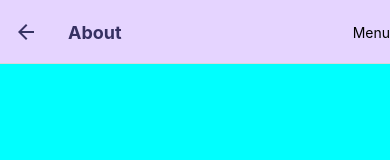
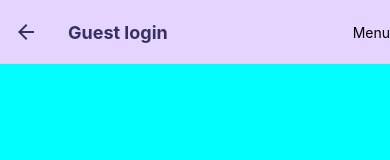
Before and after one commit to VanshSh/react_native_learning_from_codeevolution, a React Native app: screen /About in a window 390 px wide. Shown: the top 160 px of the page. Built offline with nearby package versions, Linux system fonts and the light colour scheme.

Commit message:
feat: :sparkles: Video 77 => Stack Navigation Options

```diff
--- a/App.js
+++ b/App.js
@@ -49,6 +49,9 @@ export default function App() {
           initialParams={{
             name: 'Guest login',
           }}
+          // options={({ route }) => ({
+          //   title: route.params.name,
+          // })}
         />
       </Stack.Navigator>
     </NavigationContainer>
--- a/screens/AboutScreen.js
+++ b/screens/AboutScreen.js
@@ -1,8 +1,13 @@
 import React from 'react'
 import { View, Text, Button, StyleSheet } from 'react-native'
-
+import { useLayoutEffect } from 'react'
 export default function AboutScreen({ navigation, route }) {
   const { name } = route.params
+  useLayoutEffect(() => {
+    navigation.setOptions({
+      title: name,
+    })
+  }, [navigation, name])
   return (
     <View style={styles.container}>
       <Text style={styles.text}>About {name}</Text>
--- a/screens/HomeScreen.js
+++ b/screens/HomeScreen.js
@@ -11,7 +11,9 @@ export default function HomeScreen({ navigation, route }) {
       <Text style={styles.text}>Home Screen for {result}</Text>
       <Button
         title='Go to About'
-        onPress={() => navigation.navigate('About')}
+        onPress={() => navigation.navigate('About', {
+          name:"Vansh Sharma"
+        })}
       />
     </View>
   )
```
